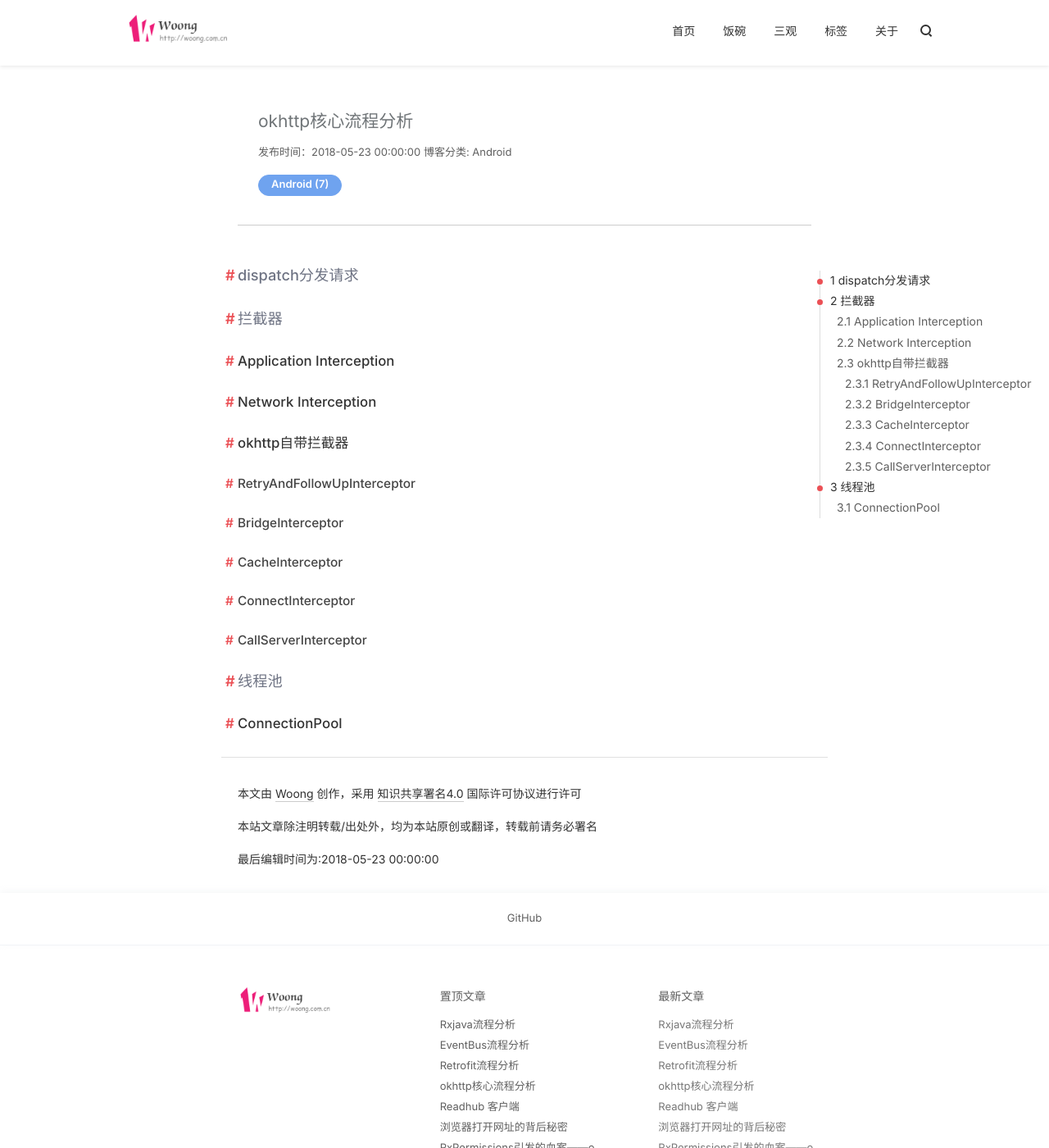
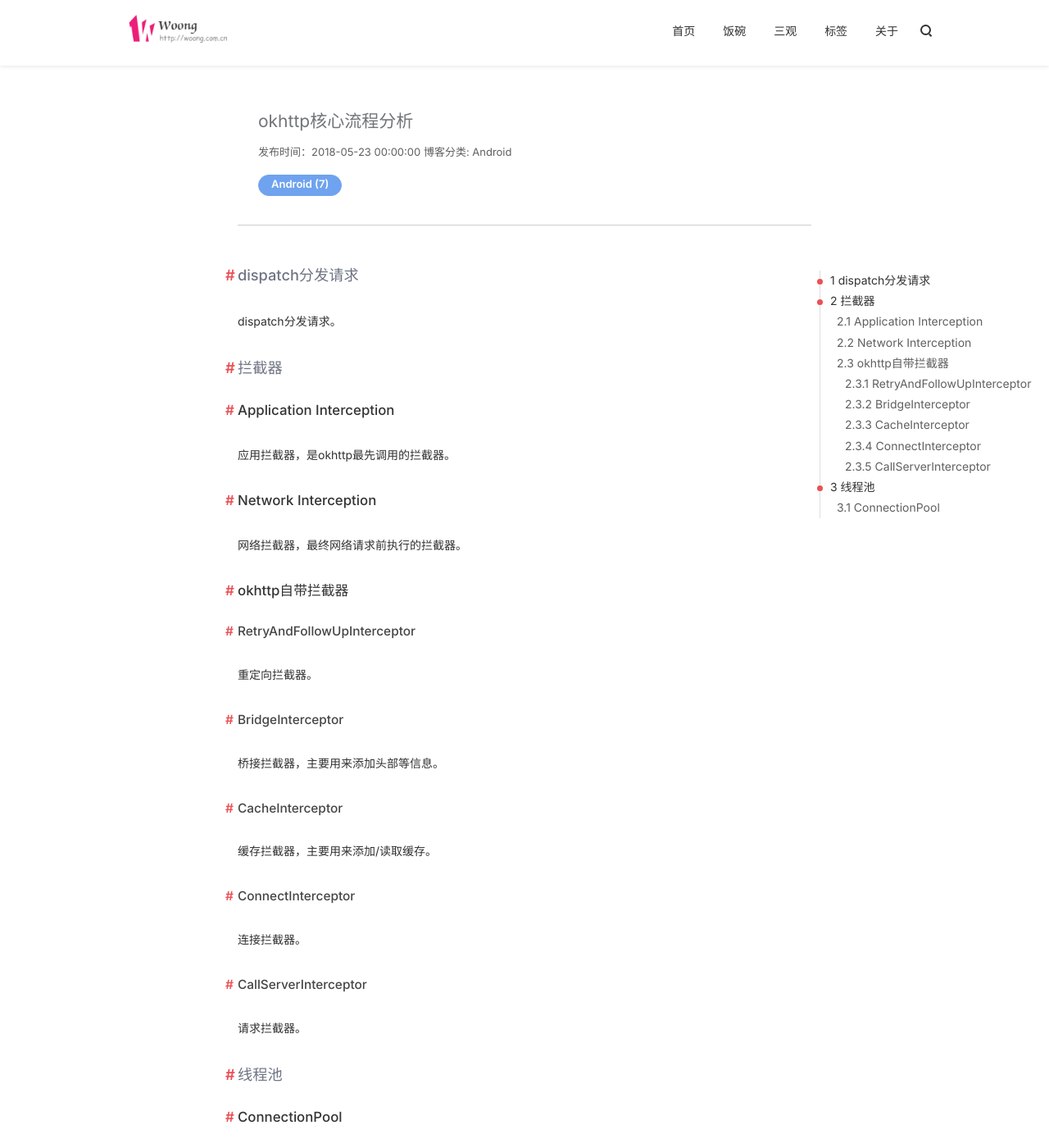
Before and after one commit to j1406493495/j1406493495.github.io, a Jekyll site: the page built from _posts/android/2018-05-23-okhttp核心流程分析.md, in a window 1280 px wide and 1400 px high. Shown: the whole window at 82% size. Built offline with Jekyll 4.4.1, drawn with Linux system fonts in a browser that asks for light colours; nearby versions of some CDN libraries; comment, search, counter and statistics services are not loaded.

Commit message:
[Bug XXXX] update article Cause: None Solution: None Fixed Version: None Branch: None

```diff
--- a/_posts/android/2018-05-23-okhttp核心流程分析.md
+++ b/_posts/android/2018-05-23-okhttp核心流程分析.md
@@ -14,26 +14,42 @@ tags:
 
 ## dispatch分发请求
 
-
+dispatch分发请求。
 
 ## 拦截器
 
 ### Application Interception
 
+应用拦截器，是okhttp最先调用的拦截器。
+
 ### Network Interception
+
+网络拦截器，最终网络请求前执行的拦截器。
 
 ### okhttp自带拦截器
 
 #### RetryAndFollowUpInterceptor
 
+重定向拦截器。
+
 #### BridgeInterceptor
+
+桥接拦截器，主要用来添加头部等信息。
 
 #### CacheInterceptor
 
+缓存拦截器，主要用来添加/读取缓存。
+
 #### ConnectInterceptor
 
+连接拦截器。
+
 #### CallServerInterceptor
+
+请求拦截器。
 
 ## 线程池
 
 ### ConnectionPool
+
+线程池维护请求队列。
```
